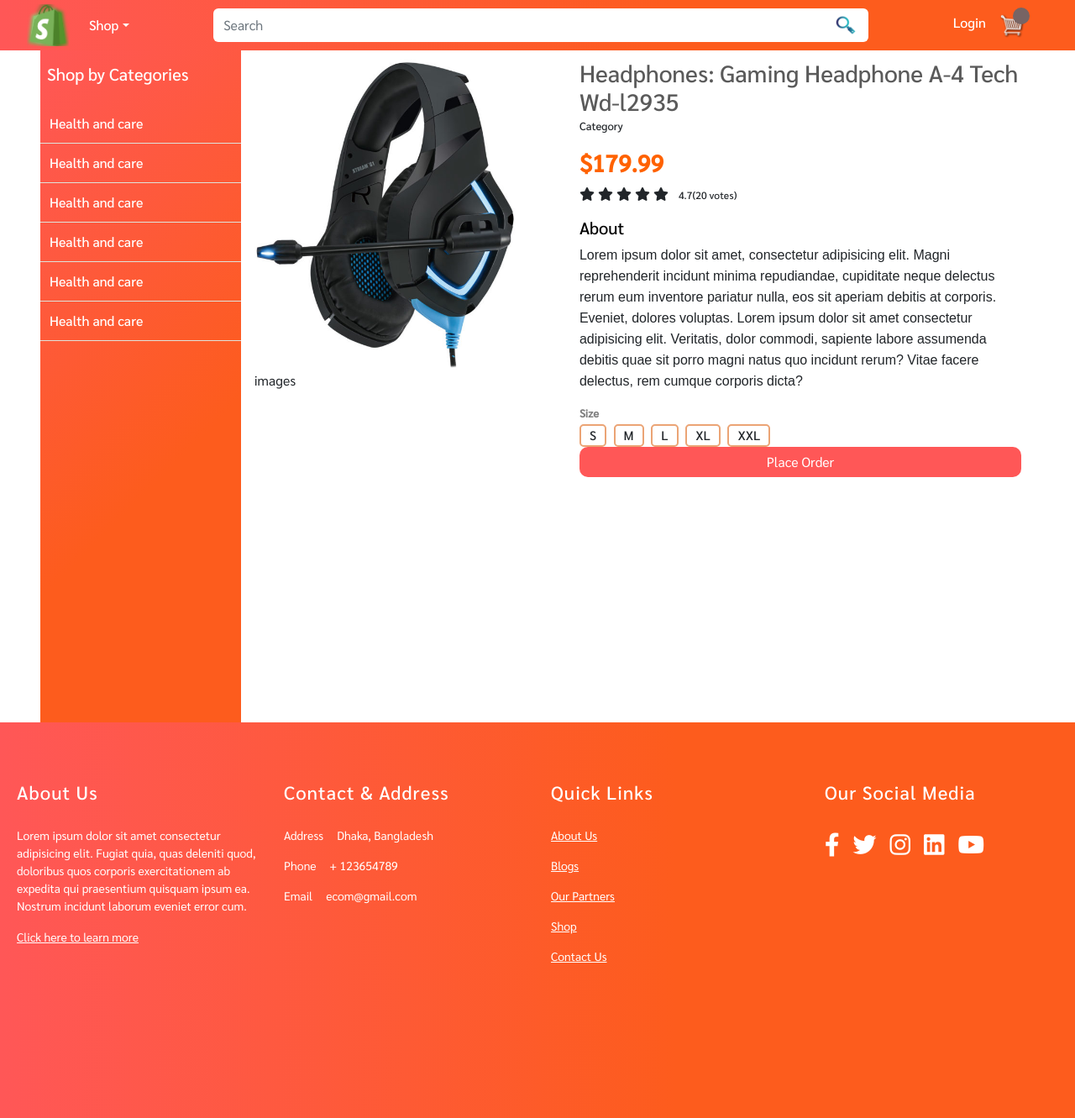
After one commit to ajay016/Ecommerce_Django, a Django app: page /product_detail/1/ in a window 1280 px wide. The commit adds this page. Shown: the whole page at 84% size. Run offline with Django 4.2, Linux system fonts and the light colour scheme; data comes from the database, SQL or seed files in the repository; both versions use the stored data as it was after the commit.

Commit message:
added product detail page

```diff
--- a/static/css/main.css
+++ b/static/css/main.css
@@ -9,7 +9,7 @@
 	font-family: 'Sarabun', sans-serif;
 }
 
-.col-lg-4, .col-lg-6, .col-lg-8, .col-lg-12, .col-lg-3, .col-lg-9 {
+.col-lg-4, .col-lg-6, .col-lg-8, .col-lg-12, .col-lg-3, .col-lg-9, .col-lg-5, .col-lg-7 {
 	margin-top: 10px;
 }
 
@@ -97,13 +97,6 @@ h1,h2,h3,h4,h5,h6{
 /* .product-div:hover .product-card {
 	padding-left: 0;
 	padding-right: 0;
-	box-shadow: none;
-	transition: 0.3s;
-} */
-
-/* .product-div:hover .box-element {
-	padding-left: 10px;
-	padding-right: 10px;
 	box-shadow: none;
 	transition: 0.3s;
 } */
@@ -431,3 +424,133 @@ p.quantity {
 	width: 100%;
 	height: 120px;
 }
+
+.thumbnail-product-pic {
+	width: 300px;
+	height: 300px;
+	object-fit: contain;
+}
+
+/* Sidebar */
+
+.sidebar {
+	width: 300px;
+	height: 100vh;
+	position: sticky;
+	background: linear-gradient(135deg, rgba(255,87,87,1) 0%, rgba(253,92,29,1) 63%);
+
+}
+
+.sidebar-heading {
+	color: white;
+}
+
+.sidebar-fonts {
+	color: white;
+	font-weight: 500;
+	border-left: 3px solid transparent;
+}
+
+.sidebar-fonts:hover {
+	color: white;
+	background-color: rgba(210, 60, 60, 1);
+	border-left-color: rgb(255,87,87);
+}
+
+.sidebar-lists {
+	line-height: 30px;
+	border-bottom: 1px solid rgba(222, 226, 218, 1);
+}
+
+.product-details-image {
+	width: 100%;
+	height: auto;
+}
+
+.product-details-category {
+	font-size: 13px;
+	font-weight: 550;
+}
+
+.product-detail-text {
+	font-family: 'Montserrat', sans-serif;
+}
+
+.star-votes {
+	font-size: 12px;
+	font-weight: 570;
+}
+
+.product-details-name {
+	font-weight: 500;
+	color: rgba(90, 90, 90, 1);
+}
+
+.product-details-price {
+	font-weight: 600;
+	color: rgba(255, 98, 0, 1);
+}
+
+.size-select {
+	align-items: center;
+}
+
+.size-form {
+	font-size: 15px;
+	font-weight: 500;
+}
+
+/* .size-select input:checked + span {
+	color: rgb(219, 75, 75);
+	font-weight: 600;
+} */
+
+/* .size-select input:hover +  span {
+	color: rgb(255, 255, 255);
+	font-weight: 600;
+} */
+
+/* .size-select input:hover .size-label {
+	background-color: rgb(219, 75, 75);
+	font-weight: 600;
+} */
+
+.size-select input {
+	display: none;
+}
+
+.size-select span {
+	width: 100%;
+	height: 100vh;
+	padding-left: 10px;
+	padding-right: 10px;
+	/* margin-right: 10px; */
+	cursor: pointer;
+}
+
+.size-label {
+	margin-right: 5px;
+	border: 2px solid rgb(235, 164, 117);
+	/* border-color: black; */
+	border-radius: 5px;
+	text-align: center;
+}
+
+.size-label:hover {
+	border-color: rgb(219, 75, 75);
+	background-color: rgb(219, 75, 75);
+	color: white;
+	cursor: pointer;
+}
+
+/* .size-label:checked {
+	border-color: rgb(219, 75, 75);
+	background-color: rgb(219, 75, 75);
+	color: white;
+} */
+
+.checked {
+	border-color: rgb(219, 75, 75);
+	background-color: rgb(219, 75, 75);
+	color: white;
+}
--- a/store/templates/store/main.html
+++ b/store/templates/store/main.html
@@ -10,6 +10,7 @@
     <link href="https://cdn.jsdelivr.net/npm/bootstrap@5.2.1/dist/css/bootstrap.min.css" rel="stylesheet" integrity="sha384-iYQeCzEYFbKjA/T2uDLTpkwGzCiq6soy8tYaI1GyVh/UjpbCx/TYkiZhlZB6+fzT" crossorigin="anonymous">
     <link href="https://cdn.jsdelivr.net/npm/bootstrap@5.2.1/dist/css/bootstrap.min.css" rel="stylesheet">
     <link rel="stylesheet" href="https://cdnjs.cloudflare.com/ajax/libs/font-awesome/6.2.0/css/all.min.css" integrity="sha512-xh6O/CkQoPOWDdYTDqeRdPCVd1SpvCA9XXcUnZS2FmJNp1coAFzvtCN9BmamE+4aHK8yyUHUSCcJHgXloTyT2A==" crossorigin="anonymous" referrerpolicy="no-referrer" />
+    <link rel="stylesheet" href="https://cdnjs.cloudflare.com/ajax/libs/font-awesome/6.2.1/css/fontawesome.min.css" integrity="sha512-giQeaPns4lQTBMRpOOHsYnGw1tGVzbAIHUyHRgn7+6FmiEgGGjaG0T2LZJmAPMzRCl+Cug0ItQ2xDZpTmEc+CQ==" crossorigin="anonymous" referrerpolicy="no-referrer" />
     <link rel="stylesheet" type="text/css" href="{% static 'css/main.css' %}">
 
   <script type="text/javascript">
--- /dev/null
+++ b/store/templates/store/product.html
@@ -0,0 +1,153 @@
+{% extends 'store/main.html' %}
+{% load static %}
+
+{% block content %}
+
+    <div class="container px-5 d-inline-flex">
+
+        <nav class="navbar navbar-expand d-flex flex-column align-items-start sidebar" id="side-navbar">
+
+            <h5 class="p-2"><span class="sidebar-heading">Shop by Categories</span></h5>
+            <ul class="navbar-nav d-flex flex-column mt-2 w-100">
+                <li class="nav-item sidebar-lists w-100">
+                    <a href="#" class="nav-link sidebar-fonts"><span>Health and care</span></a>
+                </li>
+                <li class="nav-item sidebar-lists w-100">
+                    <a href="#" class="nav-link sidebar-fonts"><span>Health and care</span></a>
+                </li>
+                <li class="nav-item sidebar-lists w-100">
+                    <a href="#" class="nav-link sidebar-fonts"><span>Health and care</span></a>
+                </li>
+                <li class="nav-item sidebar-lists w-100">
+                    <a href="#" class="nav-link sidebar-fonts"><span>Health and care</span></a>
+                </li>
+                <li class="nav-item sidebar-lists w-100">
+                    <a href="#" class="nav-link sidebar-fonts"><span>Health and care</span></a>
+                </li>
+                <li class="nav-item sidebar-lists w-100">
+                    <a href="#" class="nav-link sidebar-fonts"><span>Health and care</span></a>
+                </li>
+            </ul>
+
+        </nav>
+
+
+        <div class="product-details w-100 px-2">
+            {% comment %} <div class="row mb-2"> {% endcomment %}
+            <div class="col-md-12 col-12 d-lg-flex">
+                {% comment %} <div class="row gx-3"> {% endcomment %}
+                <div class="product-details-image-div col-lg-5 col-md-4 col-11 px-2">
+                    <img src="{{product.imageURL}}" class="product-details-image" alt="">
+                    <div>
+                        <p>images</p>
+                    </div>
+                </div>
+
+                <!--Product details-->
+                <div class="product-page-details col-lg-7 col-md-7 col-11 px-2">
+                    <h3 class="mb-0"><span class="product-details-name">{{product.name}}</span></h3>
+                    <p><span class="product-details-category">Category</span></p>
+                    <h3 class="mb-0"><span class="product-details-price">${{product.price}}</span></h3>
+
+                    <!--Product review/rating-->
+                    <div class="rating-div">
+                        <div class="row">
+                            <div class="product-rating mt-2 d-flex">
+                                <ul class="stars d-flex list-unstyled">
+                                    <li class="star pe-1"><i class="fa-solid fa-star"></i></li>
+                                    <li class="star pe-1"><i class="fa-solid fa-star"></i></li>
+                                    <li class="star pe-1"><i class="fa-solid fa-star"></i></li>
+                                    <li class="star pe-1"><i class="fa-solid fa-star"></i></li>
+                                    <li class="star pe-1"><i class="fa-solid fa-star"></i></li>
+                                </ul>
+                                <div class="star-review ps-2">
+                                    <p><span class="star-votes">4.7(20 votes)</span></p>
+                                </div>
+                            </div>
+                        </div>
+                    </div>
+                    <div class="product-about">
+                        <h5><span>About</span></h5>
+                    </div>
+                    <div class="product-about-details">
+                        <p><span class="product-detail-text">Lorem ipsum dolor sit amet, consectetur adipisicing elit. Magni reprehenderit incidunt minima repudiandae, cupiditate neque
+                                delectus rerum eum inventore pariatur nulla, eos sit aperiam debitis at corporis. Eveniet, dolores voluptas.
+                                Lorem ipsum dolor sit amet consectetur adipisicing elit. Veritatis, dolor commodi, sapiente labore
+                                assumenda debitis quae sit porro magni natus quo incidunt rerum? Vitae facere delectus, rem cumque
+                                corporis dicta?</span></p>
+                    </div>
+                    <!--Size-->
+                    <form action="" class="size-form" id="size-id">
+                        <div class="size-select">
+                            <p class="mb-1" id="size-heading" style="color: gray; font-size: 13px; font-weight: 600">Size</p>
+
+                            <label for="small" class="size-label" id="frist-label">
+                                <input type="radio" name="size" id="small" class="size-radio" value="small">
+                                <span>S</span>
+                            </label>
+                            <label for="medium" class="size-label">
+                                <input type="radio" name="size" id="medium" class="size-radio" value="medium">
+                                <span>M</span>
+                            </label>
+                            <label for="large" class="size-label">
+                                <input type="radio" name="size" id="large" class="size-radio" value="large">
+                                <span>L</span>
+                            </label>
+                            <label for="x-large" class="size-label">
+                                <input type="radio" name="size" id="x-large" class="size-radio" value="x-large">
+                                <span>XL</span>
+                            </label>
+                            <label for="xx-large" class="size-label">
+                                <input type="radio" name="size" id="xx-large" class="size-radio" value="xx-large">
+                                <span>XXL</span>
+                            </label>
+                        </div>
+                        <button type="submit" name="size" value="Submit" id="shipping-button" class="btn btn-primary btn-checkout">Place Order</button>
+                    </form>
+
+                </div>
+
+                {% comment %} </div> {% endcomment %}
+            </div>
+            {% comment %} </div> {% endcomment %}
+        </div>
+    </div>
+
+    <script type="text/javascript">
+        var radios = document.getElementsByName('size');
+        var size = document.getElementById("size-id")
+        var sizeLabel = document.getElementsByClassName('size-label')
+        var radioButton = document.getElementsByClassName('size-radio')
+
+        size.addEventListener("submit", function(e){
+            e.preventDefault()
+            for (var i = 0; i < radios.length; i++) {
+
+                if (radios[i].type === 'radio' && radios[i].checked) {
+                    // get value, set checked flag or do whatever you need to
+                    value = radios[i].value;
+                    console.log("Value:", value)
+                }
+
+            }
+        })
+
+        for(var i = 0; i < radioButton.length; i++){
+            radioButton[i].addEventListener('click', labelFunction)
+        }
+
+        function labelFunction(){
+
+            var unselect = document.getElementById('size-heading')
+            while (unselect = unselect.nextSibling){
+                if(unselect.tagName === 'LABEL'){
+                    unselect.classList.remove('checked')
+                }
+            }
+
+            this.parentElement.classList.toggle('checked')
+        }
+    </script>
+
+
+{% endblock content %}
--- a/store/templates/store/store.html
+++ b/store/templates/store/store.html
@@ -49,10 +49,10 @@
           {% for product in products %}
             <div class="col-lg-3 col-md-4 col-sm-6 col-xl-2 col-12 product-div">
               <div class="product-card">
-                <a href="#"><img class="thumbnail product-child" src="{{product.imageURL}}"></a>
+                <a href="{% url 'product_detail' product.id %}"><img class="thumbnail product-child" src="{{product.imageURL}}"></a>
                 <div class="box-element product product-child">
                     <div class="all-product-name">
-                      <a href="#" class="product-name"><span>{{ product.name }}</span></a>
+                      <a href="{% url 'product_detail' product.id %}" class="product-name"><span>{{ product.name }}</span></a>
                     </div>
 
                     <hr>
--- a/store/urls.py
+++ b/store/urls.py
@@ -7,4 +7,5 @@ urlpatterns = [
     path('checkout/', views.checkout, name='checkout'),
     path('update_item/', views.updateItem, name='update_item'),
     path('process_order/', views.processOrder, name='process_order'),
+    path('product_detail/<int:id>/', views.productDetail, name='product_detail'),
 ]
--- a/store/views.py
+++ b/store/views.py
@@ -151,3 +151,9 @@ def processOrder(request):
             print('data: ', data)
 
     return JsonResponse('Payment Complete', safe=False)
+
+def productDetail(request, id):
+    product = Product.objects.get(id=id)
+    context = {'product': product}
+
+    return render(request, 'store/product.html', context)
```
Also changed, not shown: db.sqlite3, static/images/b1b050d03cc772525d501a17ba018363_kz4fnIM.jpg (added).
